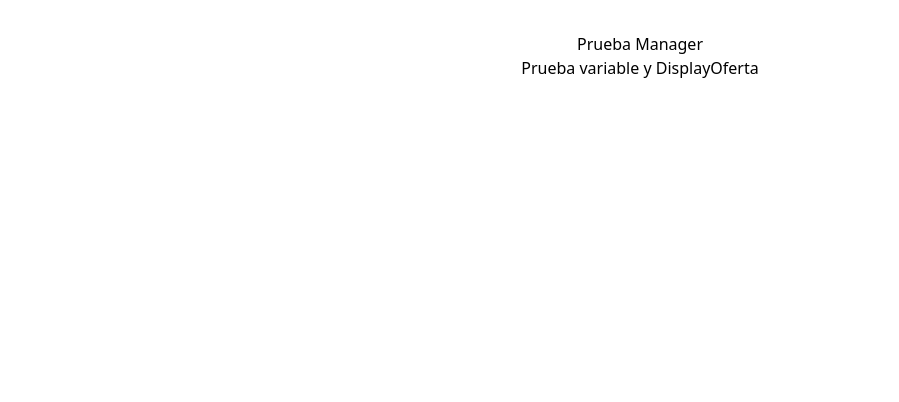
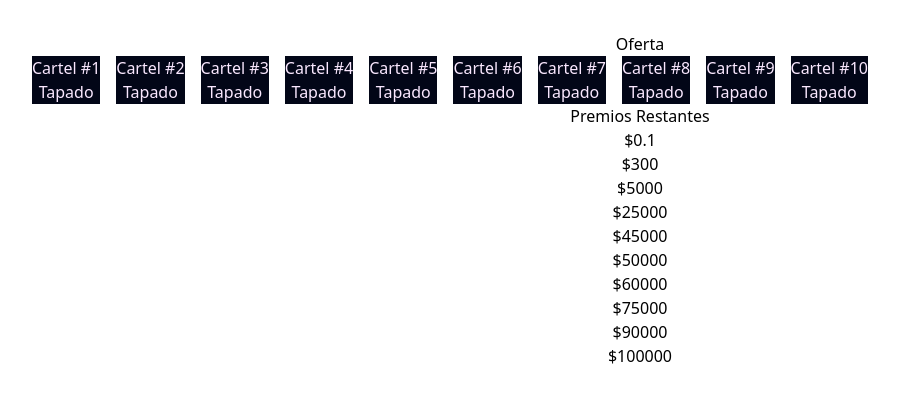
Before and after one commit to J-CarlosRojas/LaOferta, a React (Vite) app: page / in a window 1280 px wide. Shown: the top 402 px of the page, without its empty margins (0-899 px from the left). Built offline with nearby package versions, Linux system fonts and the light colour scheme.

Commit message:
add: Componente que muestra los premios aun tapados.

```diff
--- /dev/null
+++ b/src/assets/modulos/ListaTapados.jsx
@@ -0,0 +1,17 @@
+import React from "react";
+
+const ListaTapados = ({ premiosRestantes }) => {
+  return (
+    <div>
+      <p>Premios Restantes</p>
+      <div></div>
+      <ul>
+        {premiosRestantes.map((premio, index) => (
+          <li key={index}>${premio}</li>
+        ))}
+      </ul>
+    </div>
+  );
+};
+
+export default ListaTapados;
--- a/src/assets/modulos/Manager.jsx
+++ b/src/assets/modulos/Manager.jsx
@@ -1,17 +1,126 @@
-import React from "react";
+import React, { useState, useEffect } from "react";
 import DisplayOferta from "./DisplayOferta";
+import SeleccionUsuario from "./SeleccionUsuario";
+import ListaTapados from "./ListaTapados";
 
-const Manager = () =>{
+const Manager = () => {
+  const premios = [
+    0.1, 300, 5000, 25000, 45000, 50000, 60000, 75000, 90000, 100000,
+  ]; // Array de premios disponibles
+  const [carteles, setCarteles] = useState([]);
+  const [cartelesSeleccionados, setCartelesSeleccionados] = useState(0); // Orden de selección del ususario
+  const [pickUsuario, setPickUsuario] = useState(null);
+  const [mediaPremios, setMediaPremios] = useState(0);
+  const [ajusteOferta, setAjusteOferta] = useState(0.8);
+  const [oferta, setOferta] = useState(0);
+  const [premiosRestantes, setPremiosRestantes] = useState([]);
 
-   const oferta = 'Prueba variable y DisplayOferta'
+  useEffect(() => {
+    asignarPremiosACarteles();
+  }, []);
 
-    return(
-        <div>
-        <p>Prueba Manager</p>
-        <DisplayOferta oferta={oferta} />
+  useEffect(() => {
+    calcularPremiosRestantes();
+  }, [carteles]);
 
+  const asignarPremiosACarteles = () => {
+    const premiosDisponibles = [...premios];
+    const nuevosCarteles = [];
+
+    for (let i = 0; i < 10; i++) {
+      // numero de carteles
+      const premioIndex = Math.floor(Math.random() * premiosDisponibles.length);
+      const premioAsignado = premiosDisponibles[premioIndex];
+      nuevosCarteles.push({
+        premio: premioAsignado,
+        destapado: false,
+        bloqueado: false,
+      });
+      premiosDisponibles.splice(premioIndex, 1);
+    }
+
+    setCarteles(nuevosCarteles);
+  };
+
+  const handleSeleccionCartel = (index) => {
+    // Verificar si el cartel ya ha sido seleccionado
+
+    console.log("indice real de la seleccion  " + index);
+
+    //Condicion para la seleccion del ususario
+    if (cartelesSeleccionados == 0) {
+      setPickUsuario(index);
+      setCartelesSeleccionados(cartelesSeleccionados + 1);
+    }
+
+    //condición para las selecciones a destapar
+    if (cartelesSeleccionados > 0 && pickUsuario != index) {
+      const nuevosCarteles = [...carteles];
+      nuevosCarteles[index].destapado = true;
+      setCarteles(nuevosCarteles);
+      setCartelesSeleccionados([cartelesSeleccionados + 1]);
+      calcularMediaPremios();
+      calcularOferta();
+    }
+  };
+
+  const calcularPremiosRestantes = () => {
+    const premiosRestantes = carteles.filter(cartel => !cartel.destapado).map(cartel => cartel.premio).sort((a, b) => a - b);
+    setPremiosRestantes(premiosRestantes);
+  };
+
+  const calcularMediaPremios = () => {
+    let sumaPremios = 0;
+    let cartelesNoDestapados = 0;
+
+    for (let i = 0; i < carteles.length; i++) {
+      if (!carteles[i].destapado) {
+        sumaPremios += carteles[i].premio;
+        cartelesNoDestapados++;
+        console.log(carteles[i].premio);
+      }
+    }
+
+    console.log(" suma de los premios " + sumaPremios);
+    if (cartelesNoDestapados === 0) {
+      setMediaPremios(0);
+    } else {
+      setMediaPremios(sumaPremios / cartelesNoDestapados);
+    }
+
+    console.log("Media de los premios aun tapados " + mediaPremios);
+  };
+
+  const calcularOferta = () => {
+    setAjusteOferta(ajusteOferta + 0.1);
+  };
+
+  useEffect(() => {
+    // Calculamos la oferta cada vez que se actualiza el estado de ajusteOferta o mediaPremios
+    const nuevaOferta = (mediaPremios * ajusteOferta).toFixed(2);
+    setOferta(nuevaOferta);
+
+  }, [mediaPremios, ajusteOferta]);
+
+  return (
+    <div>
+      <DisplayOferta oferta={oferta < 1 ? "Oferta" : oferta} />
+      <div className="flex space-x-4 items-center text-fuchsia-100">
+        {carteles.map((cartel, index) => (
+          <SeleccionUsuario
+            key={index}
+            premio={cartel.destapado ? cartel.premio : null}
+            numeroSeleccion={index + 1}
+            onClick={() => handleSeleccionCartel(index)}
+            destapado={cartel.destapado}
+          />
+        ))}
       </div>
-    )
-}
+      <div>
+        <ListaTapados premiosRestantes={premiosRestantes}></ListaTapados>
+      </div>
+    </div>
+  );
+};
 
 export default Manager;
--- /dev/null
+++ b/src/assets/modulos/SeleccionUsuario.jsx
@@ -0,0 +1,19 @@
+import React from "react";
+/*Este componente le renderiza los botones que el usuario puede seleccionar*/
+
+const SeleccionUsuario = ({ numeroSeleccion, premio, onClick, destapado }) => {
+  return (
+    <div
+      onClick={onClick}
+      className=" `w-2/12 bg-slate-950 cursor-pointer ${
+        destapado ? 'bg-green-500' : ''
+      }`}
+    "
+    >
+      <p>Cartel #{numeroSeleccion}</p>
+      <p>{destapado ? `Premio: ${premio}` : "Tapado"}</p>
+    </div>
+  );
+};
+
+export default SeleccionUsuario;
```
